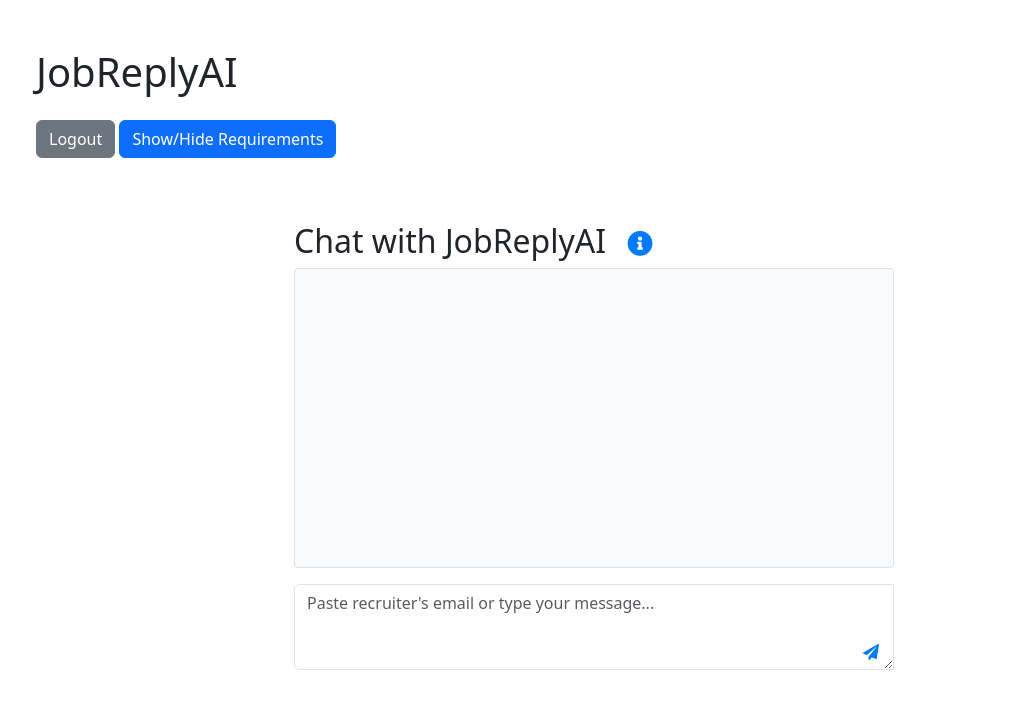
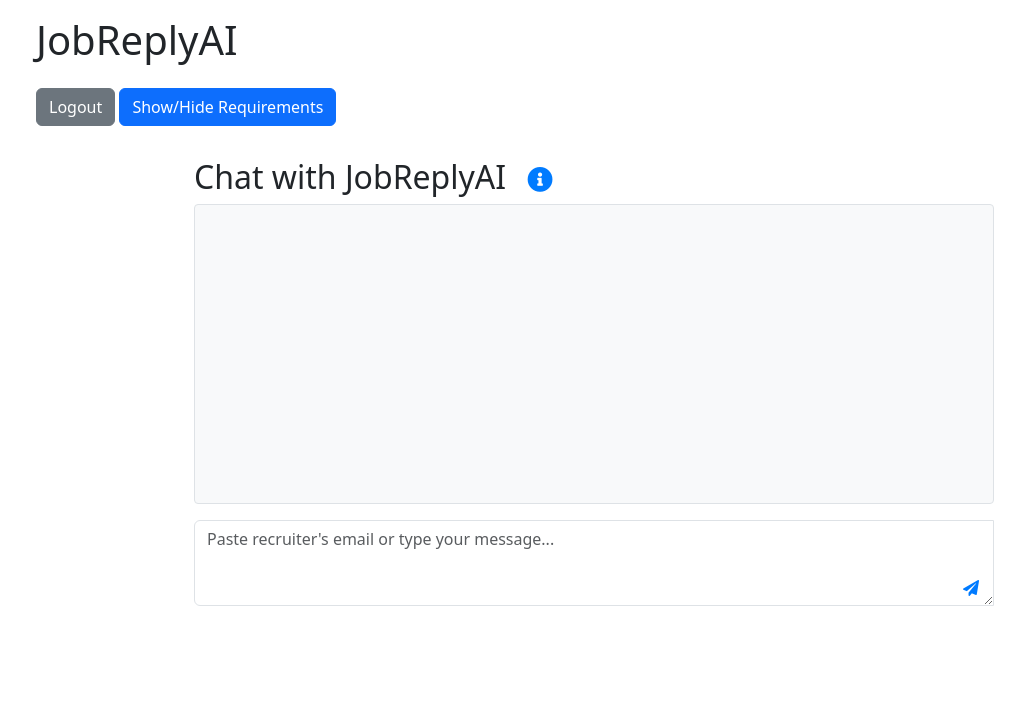
Before and after one commit to imcadams/wingman, a website: page wingman-frontend/index.html in a window 1280 px wide. Shown: the whole page, without its empty margins (46-1071 px from the left). Drawn offline with nearby package versions, Linux system fonts and the light colour scheme; sample sign-in values are in the browser's storage.

Commit message:
Style fixes.

```diff
--- a/wingman-frontend/css/styles.css
+++ b/wingman-frontend/css/styles.css
@@ -11,6 +11,28 @@
     padding: 1rem;
     margin-bottom: 1rem;
     background-color: #f8f9fa;
+}
+
+/* Media query for larger screens */
+@media (min-width: 1200px) {
+    #chat-area {
+        max-width: 800px;
+    }
+
+    #chat-messages {
+        height: 600px;
+    }
+}
+
+/* Media query for even larger screens */
+@media (min-width: 1600px) {
+    #chat-area {
+        max-width: 1000px;
+    }
+
+    #chat-messages {
+        height: 800px;
+    }
 }
 
 #chat-form {
--- a/wingman-frontend/index.html
+++ b/wingman-frontend/index.html
@@ -14,7 +14,7 @@
 </head>
 <body>
     <div id="app-content" style="display: none;">
-        <div class="container mt-5">
+        <div class="container mt-3">
             <h1 class="mb-4">JobReplyAI</h1>
 
             <!-- Make sure this button is outside of any forms -->
@@ -55,7 +55,7 @@
                 </form>
             </div>
 
-            <div id="chat-area" class="mt-5">
+            <div id="chat-area" class="mt-3">
                 <h2>
                     Chat with JobReplyAI
                     <span class="info-icon" data-bs-toggle="tooltip" data-bs-placement="right" title="Paste recruiter's email or type your message in the input box below. Press Enter or click the send icon to get an AI-generated reply based on your job requirements.">
```
